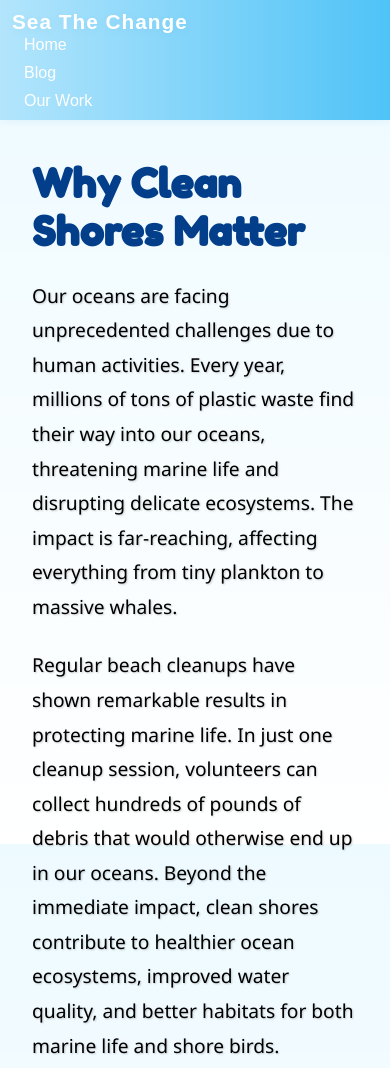
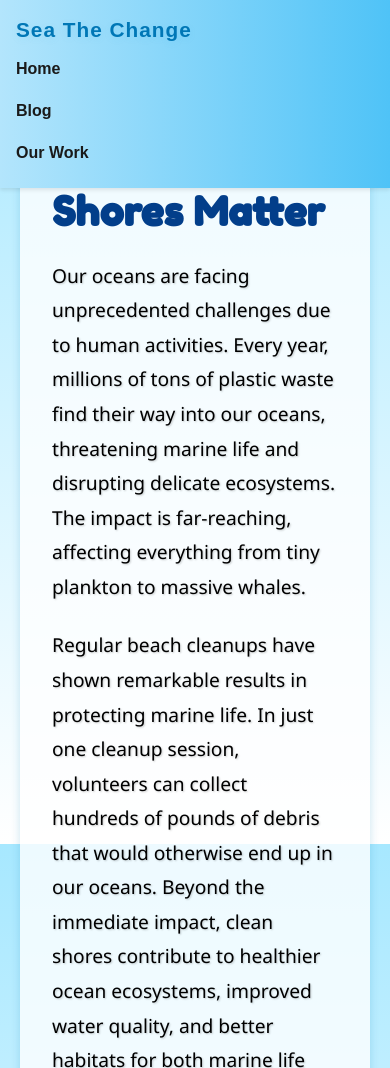
Before and after one commit to dasadishree/seathechange, a plain HTML site: page blogs/clean-shores.html in a window 390 px wide. Shown: the top 1068 px of the page. Drawn offline with Linux system fonts and the light colour scheme; a web font is replaced by a local one.

Commit message:
fixed navbar

```diff
--- a/blogs/clean-shores.html
+++ b/blogs/clean-shores.html
@@ -54,6 +54,76 @@
         .back-button:hover {
             background-color: #0077b6;
         }
+
+        .navbar {
+            background-color: rgba(255, 255, 255, 0.8);
+            display: flex;
+            justify-content: space-between;
+            align-items: center;
+            padding: 1rem 2rem;
+            box-shadow: 0 2px 4px rgba(0,0,0,0.1);
+            position: fixed;
+            top: 0;
+            left: 0;
+            right: 0;
+            z-index: 10;
+        }
+
+        .nav-logo {
+            font-size: 1.5rem;
+            font-weight: bold;
+            color: #0077b6;
+            text-decoration: none;
+        }
+
+        .nav-links {
+            list-style: none;
+            display: flex;
+            gap: 1rem;
+            margin: 0;
+            padding: 0;
+        }
+
+        .nav-link {
+            text-decoration: none;
+            color: #1a1a1a;
+            font-weight: bold;
+            transition: color 0.3s ease;
+        }
+
+        .nav-link:hover {
+            color: #0077b6;
+        }
+
+        @media (max-width: 700px) {
+            .navbar {
+                flex-direction: column;
+                height: auto;
+                padding: 0.5rem 1rem;
+                align-items: flex-start;
+            }
+
+            .nav-logo {
+                font-size: 1.3rem;
+                margin: 10px 0 0 0;
+            }
+
+            .nav-links {
+                flex-direction: column;
+                gap: 0.5rem;
+                width: 100%;
+                margin: 10px 0;
+            }
+
+            .nav-link {
+                display: block;
+                padding: 8px 0;
+            }
+
+            .blog-content {
+                margin: 80px 20px;
+            }
+        }
     </style>
 </head>
 <body>
```
Also changed, not shown: blog.html (+29 -0 lines), blogs/sea-turtles.html (+70 -0 lines).
